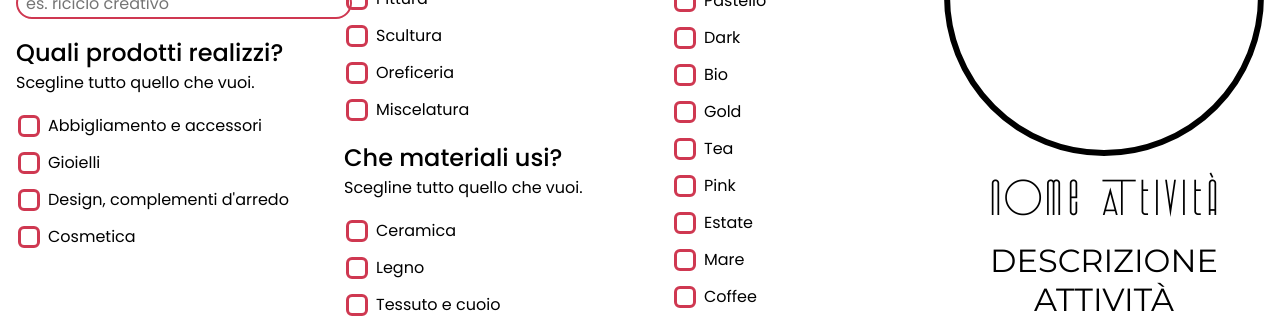
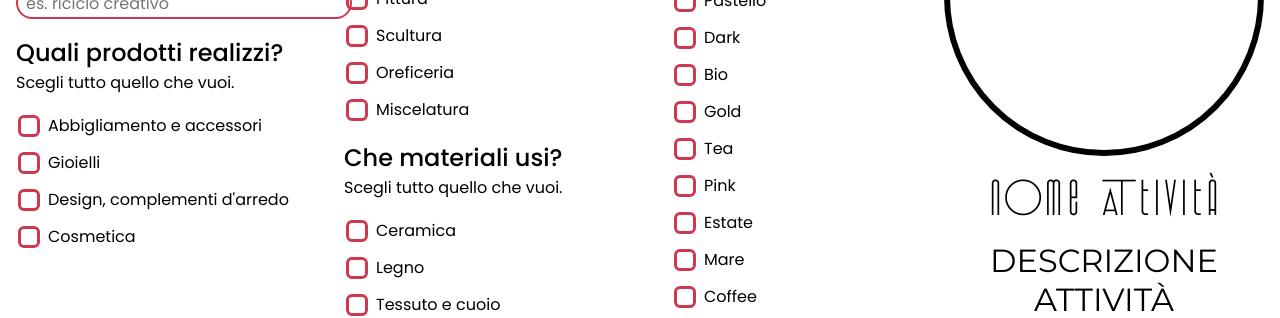
Before and after one commit to DarioSacco/ManuFattu-logo-generator, a Vue app: page / in a window 1280 px wide. Shown: the part 180-498 px from the top of the page. Built offline with nearby package versions, Linux system fonts and the light colour scheme.

Commit message:
fix: refusino di testo

```diff
--- a/src/App.vue
+++ b/src/App.vue
@@ -12,7 +12,7 @@
 
       <fieldset class="prodotti">
         <legend class="title">Quali prodotti realizzi?</legend>
-        <span>Scegline tutto quello che vuoi.</span>
+        <span>Scegli tutto quello che vuoi.</span>
         <ul class="list">
           <li>
             <input
@@ -120,7 +120,7 @@
 
       <fieldset class="materiali">
         <legend class="title">Che materiali usi?</legend>
-        <span>Scegline tutto quello che vuoi.</span>
+        <span>Scegli tutto quello che vuoi.</span>
         <ul class="list">
           <li>
             <input
```
